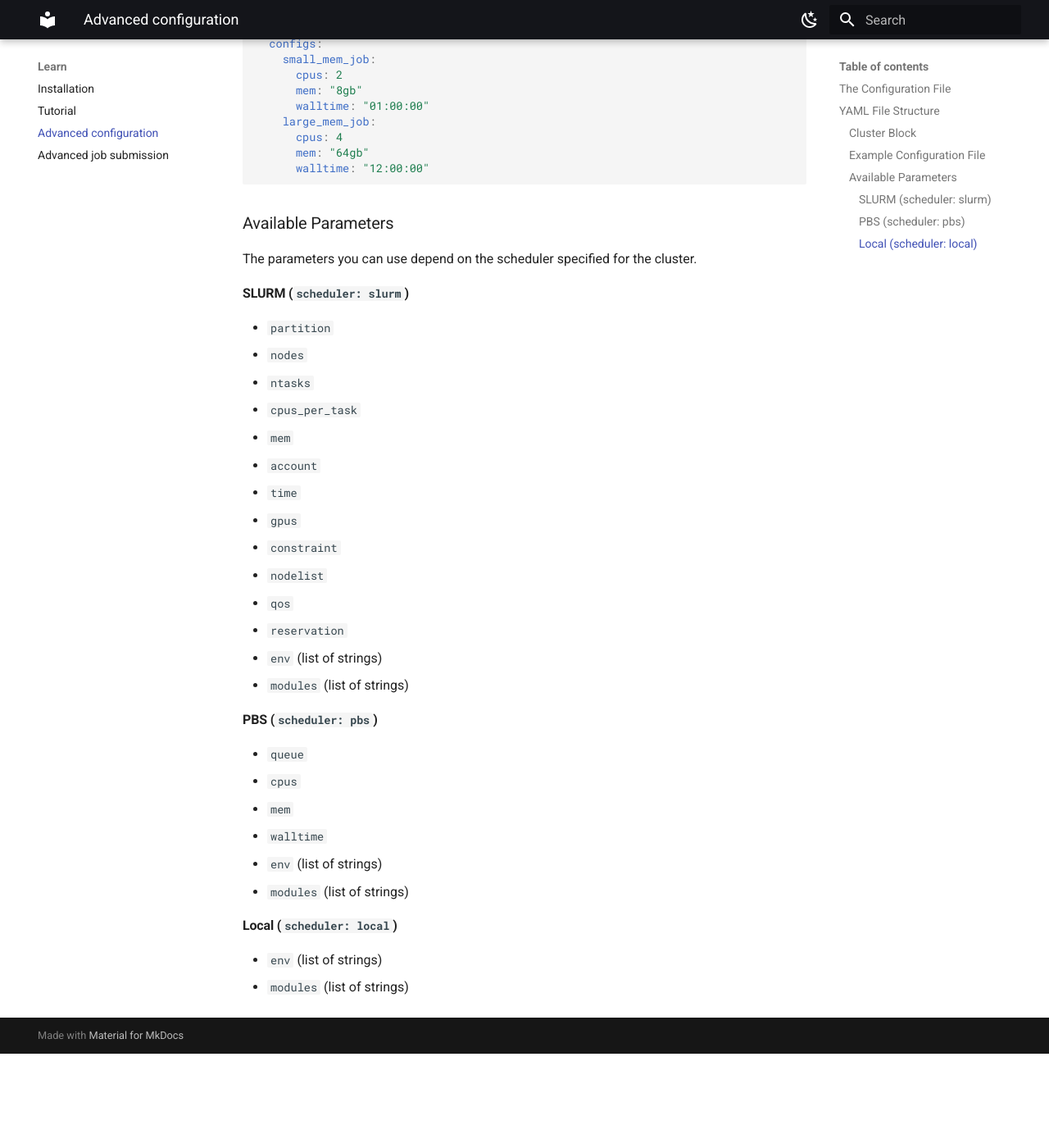
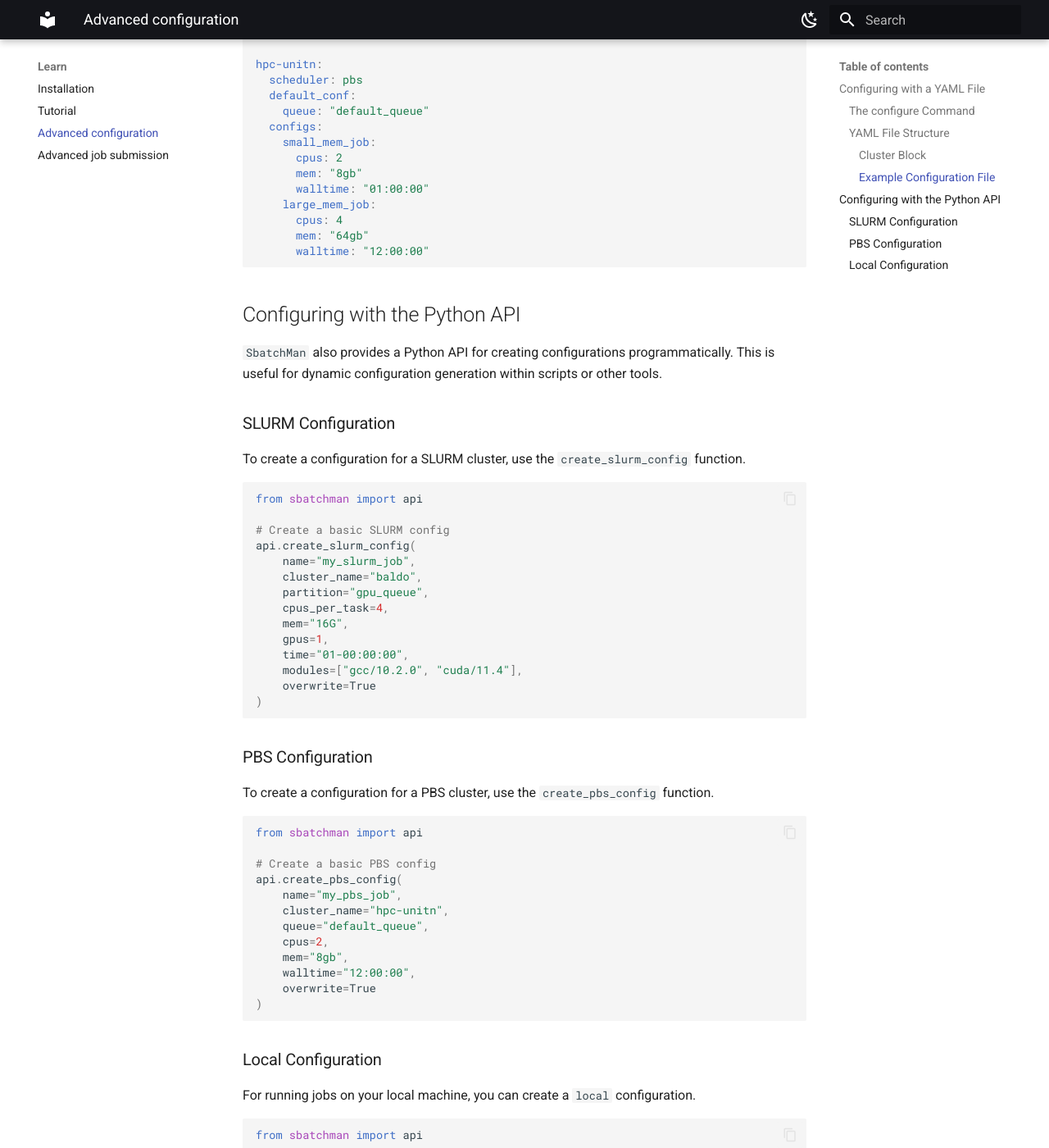
Before and after one commit to LorenzoPichetti/SbatchMan, an MkDocs documentation site: the page built from docs/learn/configuration.md, in a window 1280 px wide and 1400 px high, scrolled down 1980 px. Shown: the whole window at 82% size. Built offline with MkDocs 1.6.1 and Material for MkDocs 9.7.7, drawn with Linux system fonts in a browser that asks for light colours; before the commit the page ends 3265 px from its top, so only the background shows below that; some of the changed text lies outside the part shown.

Commit message:
Improved docs, added todo

````diff
--- a/docs/learn/configuration.md
+++ b/docs/learn/configuration.md
@@ -1,10 +1,14 @@
-# Advanced Configuration
+# Configuration
 
-While `SbatchMan` allows you to create configurations one by one from the command line, you can also define multiple configurations for various clusters at once using a single YAML file. This is especially useful for setting up complex projects or sharing configurations with your team.
+This guide covers the different ways to create and manage job configurations in `SbatchMan`. You can either use a YAML file for batch configuration or programmatically create configurations using the Python API.
 
-## The Configuration File
+## Configuring with a YAML File
 
-To add multiple configurations, you can use the `configure` command with the `--file` option, pointing to your YAML configuration file.
+For managing multiple configurations across different clusters, a YAML file is the most convenient method. This is especially useful for setting up complex projects or sharing configurations with your team.
+
+### The `configure` Command
+
+To add multiple configurations from a file, you can use the `configure` command with the `--file` option, pointing to your YAML configuration file.
 
 ```bash
 sbatchman configure --file my_configs.yaml
@@ -12,11 +16,11 @@ sbatchman configure --file my_configs.yaml
 
 This command will parse the file and create or replace the specified configurations.
 
-## YAML File Structure
+### YAML File Structure
 
 The configuration file is organized by cluster. Each top-level key represents a `cluster_name`.
 
-### Cluster Block
+#### Cluster Block
 
 Each cluster block must contain a `scheduler` and a `configs` section. You can also specify a `default_conf` section to set default parameters for all configurations within that cluster.
 
@@ -47,7 +51,7 @@ Here is the general structure:
 -   **`default_conf` (Optional)**: A dictionary of default parameters that apply to all configurations under this cluster.
 -   **`configs`**: A dictionary where each key is a unique configuration name. The values are the specific parameters for that configuration, which will override any defaults set in `default_conf`.
 
-### Example Configuration File
+#### Example Configuration File
 
 Here is an example `my_configs.yaml` file defining configurations for two different clusters, `baldo` (using SLURM) and `hpc-unitn` (using PBS).
 
@@ -87,37 +91,62 @@ hpc-unitn:
       walltime: "12:00:00"
 ```
 
-### Available Parameters
+## Configuring with the Python API
 
-The parameters you can use depend on the scheduler specified for the cluster.
+`SbatchMan` also provides a Python API for creating configurations programmatically. This is useful for dynamic configuration generation within scripts or other tools.
 
-#### SLURM (`scheduler: slurm`)
+### SLURM Configuration
 
--   `partition`
--   `nodes`
--   `ntasks`
--   `cpus_per_task`
--   `mem`
--   `account`
--   `time`
--   `gpus`
--   `constraint`
--   `nodelist`
--   `qos`
--   `reservation`
--   `env` (list of strings)
--   `modules` (list of strings)
+To create a configuration for a SLURM cluster, use the `create_slurm_config` function.
 
-#### PBS (`scheduler: pbs`)
+```python
+from sbatchman import api
 
--   `queue`
--   `cpus`
--   `mem`
--   `walltime`
--   `env` (list of strings)
--   `modules` (list of strings)
+# Create a basic SLURM config
+api.create_slurm_config(
+    name="my_slurm_job",
+    cluster_name="baldo",
+    partition="gpu_queue",
+    cpus_per_task=4,
+    mem="16G",
+    gpus=1,
+    time="01-00:00:00",
+    modules=["gcc/10.2.0", "cuda/11.4"],
+    overwrite=True
+)
+```
 
-#### Local (`scheduler: local`)
+### PBS Configuration
 
--   `env` (list of strings)
--   `modules` (list of strings)
+To create a configuration for a PBS cluster, use the `create_pbs_config` function.
+
+```python
+from sbatchman import api
+
+# Create a basic PBS config
+api.create_pbs_config(
+    name="my_pbs_job",
+    cluster_name="hpc-unitn",
+    queue="default_queue",
+    cpus=2,
+    mem="8gb",
+    walltime="12:00:00",
+    overwrite=True
+)
+```
+
+### Local Configuration
+
+For running jobs on your local machine, you can create a `local` configuration.
+
+```python
+from sbatchman import api
+
+# Create a local config
+api.create_local_config(
+    name="my_local_job",
+    cluster_name="my-laptop", # Defaults to hostname
+    env=["MY_VAR=my_value"],
+    overwrite=True
+)
+```
````
Also changed, not shown: docs/index.md (+2 -2 lines), docs/learn/install.md (+7 -2 lines), docs/learn/tutorial.md (+5 -3 lines), 1 other file.
